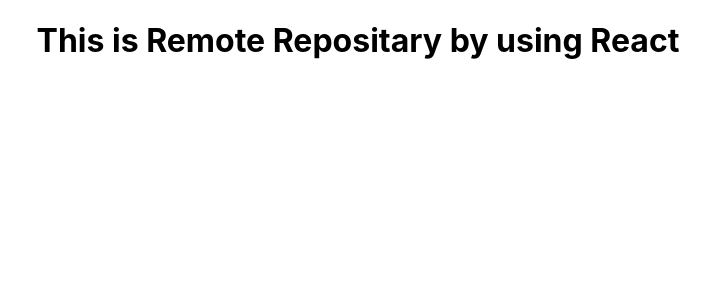
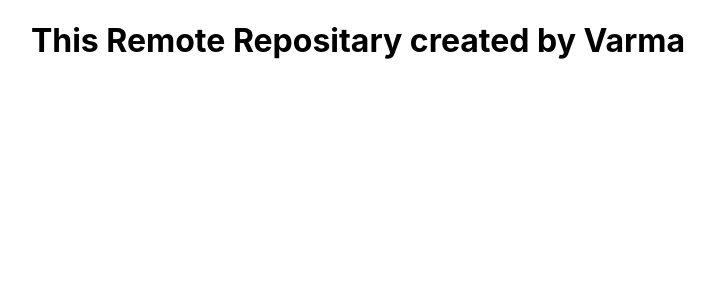
Before and after one commit to VarmaBeley/MERN-2209, a React (Create React App) app in the folder react-app/: page / in a window 1280 px wide. Shown: the top 300 px of the page, without its empty margins (282-997 px from the left). Built offline with nearby package versions, Linux system fonts and the light colour scheme.

Commit message:
modified

```diff
--- a/react-app/src/App.js
+++ b/react-app/src/App.js
@@ -4,7 +4,8 @@
 function App() {
   return (
     <div className="App">
-      <h1>This is Remote Repositary by using React</h1>
+      <h1>This  Remote Repositary created by Varma </h1>
+
     </div>
   );
 }
```
Also changed, not shown: 1 other file (tests, documents, lock files or other folders).
